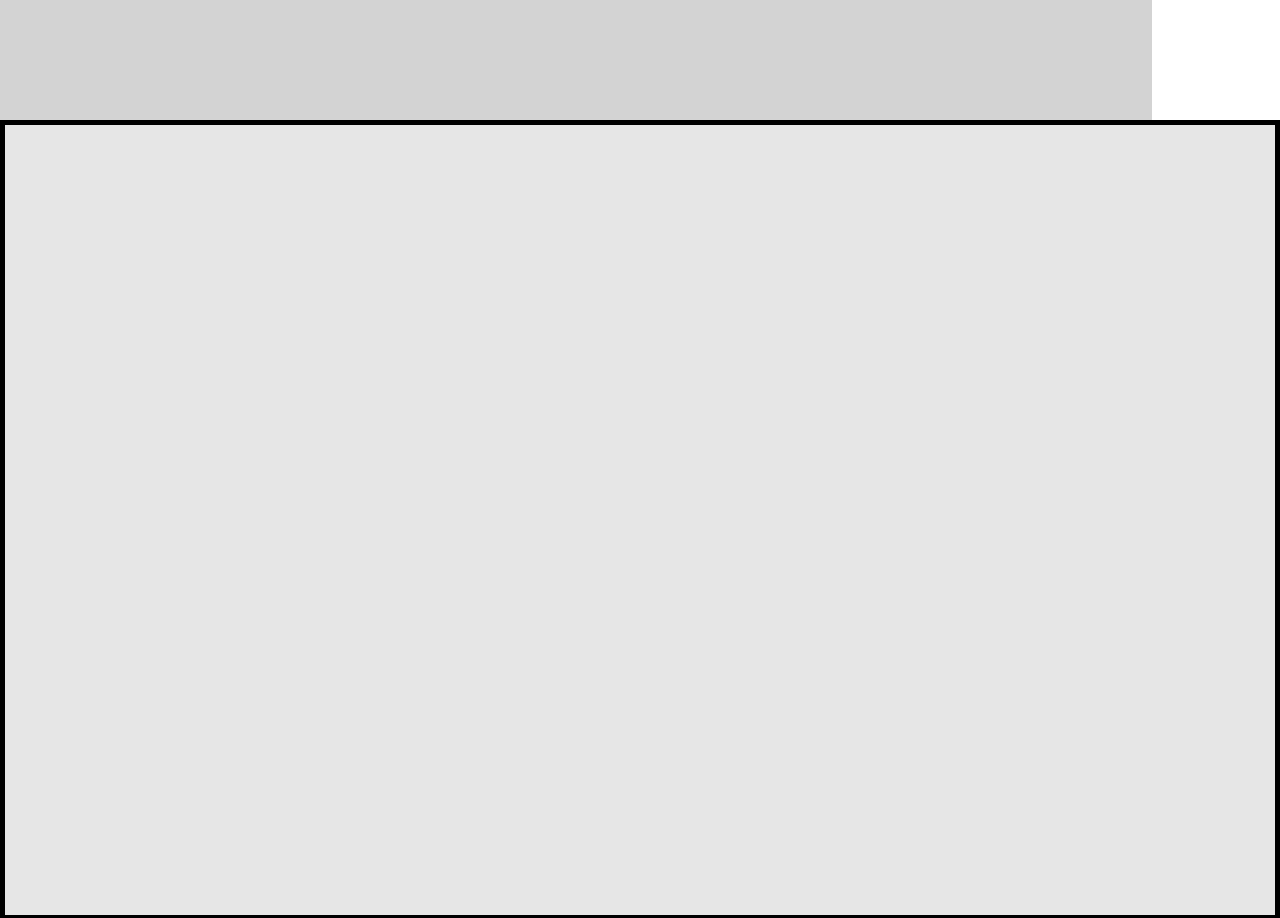
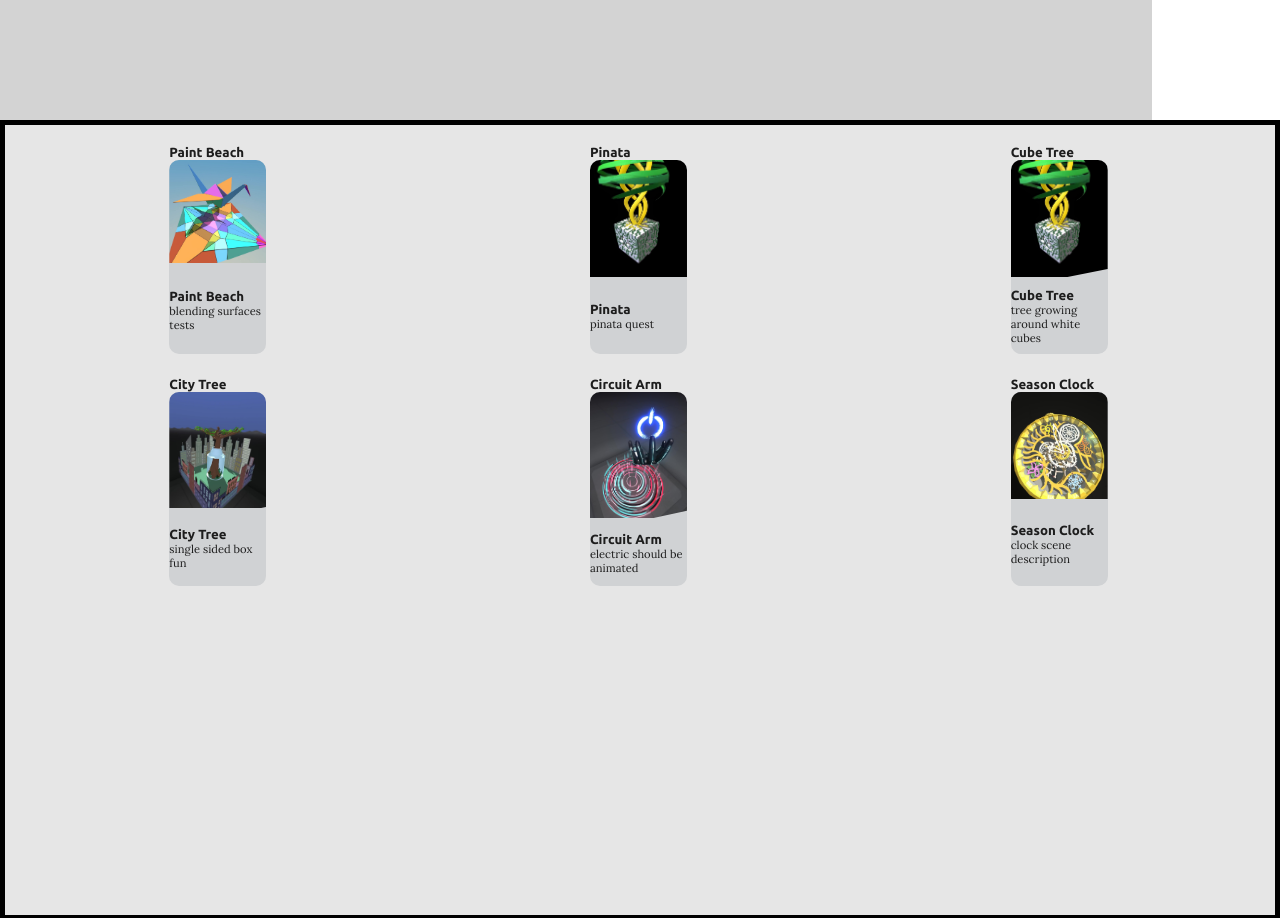
Before and after one commit to Cedaring-xr/cedaring-art, a React (Create React App) app in the folder test1/: page /react in a window 1280 px wide. Shown: the part 1080-1998 px from the top of the page. Built offline with nearby package versions, Linux system fonts and the light colour scheme.

Commit message:
react practice and some sass cleanup

```diff
--- a/test1/src/App.scss
+++ b/test1/src/App.scss
@@ -1,7 +1,6 @@
 @use "./scss/abstracts";
 @use "./scss/components";
 @use "./scss/pages";
-
 
 //variables
 $altBlueColor: #61dafb;
@@ -84,77 +83,6 @@ body {
 }
 
 
-//grid stuff
-.grid-container {
-  display: grid;
-  gap: 2rem;
-  grid-template-columns: repeat(auto-fit, minmax(300px, 1fr));
-  place-items: center center;
-  padding: 20px;
-  overflow: hidden;
-}
-
-.grid-card {
-  display: grid;
-  border-radius: 10px;
-  height: 500px;
-  background: transparent;
-  place-items: center center;
-  overflow: hidden;
-  position: relative;
-}
-
-.grid-card-content {
-  position: relative;
-  display: grid;
-  overflow: hidden;
-  width: 97%;
-  height: 97%;
-  background-color: #d0d2d4;
-  border-radius: 10px;
-
-  // .grid-img-container::before {
-  //   content: '';
-  //   width: 100px;
-  //   height: 160%;
-  //   position: absolute;
-  //   left: 40%;
-  //   top: -20%;
-  //   background: linear-gradient(#47494d, #f8cc7a);
-  //   animation: animate 8s linear infinite;
-  // }
-
-
-  //other card stuff
-  .grid-img-container {
-    position: relative;
-    height: 100%;
-    clip-path: polygon(0 0, 100% 0, 100% 85%, 0 100%);
-    border-radius: 10px;
-  }
-
-  .grid-card-img {
-    width: 100%;
-    z-index: 10;
-  }
-}
-
-.grid-card-desc-container {
-  position: relative;
-  p {
-    font-size: 0.7em;
-  }
-}
-
-@keyframes animate {
-  0% {
-    transform: rotate(0deg);
-  }
-  100% {
-    transform: rotate(360deg);
-  }
-}
-
 // page top container area
 .Heading_container {
   height: 300px;
--- /dev/null
+++ b/test1/src/components/CardInfo.js
@@ -0,0 +1,36 @@
+import React from 'react';
+import art from '../Assets/artwork.json';
+
+import styles from '../scss/components/cardInfo.module.scss';
+
+import closeIcon from '../Assets/logos/x-png.png';
+
+export default function CardInfo(props) {
+    // useStae
+    console.log(props)
+    return (
+        <>
+            <div className="grid-container">
+                {art.reverse().map((card) => {
+                    return (
+                        <div key={card.id} className={styles.card}>
+                            <h5 className={styles.title}>{card.name}</h5>
+                            <div className={styles.content}>
+                                <div className="grid-img-container">
+                                    <img
+                                        className="grid-card-img"
+                                        src={card['preview-img']}
+                                    />
+                                </div>
+                                <div className="grid-card-desc-container">
+                                    <h5>{card.name}</h5>
+                                    <p>{card.description}</p>
+                                </div>
+                            </div>
+                        </div>
+                    );
+                })}
+            </div>
+        </>
+    );
+}
--- a/test1/src/pages/Artwork.js
+++ b/test1/src/pages/Artwork.js
@@ -1,6 +1,8 @@
 import React, { useState } from "react";
 import ModalCard from "../components/ModalCard";
 import art from "../Assets/artwork.json";
+
+import styles from '../scss/components/modalCard.module.scss';
 
 
 export default function Artwork()  {
--- a/test1/src/pages/ArtworkSpring.js
+++ b/test1/src/pages/ArtworkSpring.js
@@ -7,7 +7,7 @@ export default function Artwork()  {
     const [isOpen, setOpen] = useState(false) //state starts in the parent
 
     return (
-        <div>
+        <>
             <div className="grid-container">
                 { art.reverse().map( card => {
                     return(
@@ -26,6 +26,6 @@ export default function Artwork()  {
                     )
                 })}
             </div>
-        </div>
+        </>
     )
 }
--- a/test1/src/pages/ReactPrac.js
+++ b/test1/src/pages/ReactPrac.js
@@ -1,5 +1,7 @@
 import React, { useState, useRef, useEffect } from 'react';
 import TodoList from '../components/TodoList';
+import CardInfo from '../components/CardInfo';
+import art from '../Assets/artwork.json';
 import { v4 as uuidv4 } from 'uuid';
 import { useTransition, animated } from 'react-spring';
 import { gsap } from 'gsap';
@@ -97,7 +99,9 @@ export default function ReactPrac() {
                     )
                 )}
             </div>
-            <div className='tutorial-block'></div>
+            <div className='tutorial-block'>
+                <CardInfo  />
+            </div>
         </>
     );
 }
--- a/test1/src/scss/components/_index.scss
+++ b/test1/src/scss/components/_index.scss
@@ -2,3 +2,4 @@
 @forward './modalCard.module.scss';
 @forward './header.module.scss';
 @forward './footer.module.scss';
+@forward './cardInfo.module.scss';
--- /dev/null
+++ b/test1/src/scss/components/cardInfo.module.scss
@@ -0,0 +1,31 @@
+@use '../abstracts';
+
+
+
+.card {
+    width: 100px;
+    height: 200px;
+}
+
+.content {
+    position: relative;
+    display: grid;
+    overflow: hidden;
+    width: 97%;
+    height: 97%;
+    background-color: #d0d2d4;
+    border-radius: 10px;
+
+}
+    //other card stuff
+.grid-img-container {
+    position: relative;
+    height: 100%;
+    clip-path: polygon(0 0, 100% 0, 100% 85%, 0 100%);
+    border-radius: 10px;
+}
+
+.grid-card-img {
+    width: 100%;
+    z-index: 10;
+}
--- a/test1/src/scss/components/modalCard.module.scss
+++ b/test1/src/scss/components/modalCard.module.scss
@@ -26,3 +26,66 @@
     width: 50px;
     background-color: brown;
 }
+
+// break
+
+.grid-container {
+    display: grid;
+    gap: 2rem;
+    grid-template-columns: repeat(auto-fit, minmax(300px, 1fr));
+    place-items: center center;
+    padding: 20px;
+    overflow: hidden;
+}
+
+.grid-card {
+    display: grid;
+    border-radius: 10px;
+    height: 500px;
+    background: transparent;
+    place-items: center center;
+    overflow: hidden;
+    position: relative;
+  }
+
+  .grid-card-content {
+    position: relative;
+    display: grid;
+    overflow: hidden;
+    width: 97%;
+    height: 97%;
+    background-color: #d0d2d4;
+    border-radius: 10px;
+
+    // .grid-img-container::before {
+    //   content: '';
+    //   width: 100px;
+    //   height: 160%;
+    //   position: absolute;
+    //   left: 40%;
+    //   top: -20%;
+    //   background: linear-gradient(#47494d, #f8cc7a);
+    //   animation: animate 8s linear infinite;
+    // }
+
+
+    //other card stuff
+    .grid-img-container {
+      position: relative;
+      height: 100%;
+      clip-path: polygon(0 0, 100% 0, 100% 85%, 0 100%);
+      border-radius: 10px;
+    }
+
+    .grid-card-img {
+      width: 100%;
+      z-index: 10;
+    }
+  }
+
+  .grid-card-desc-container {
+    position: relative;
+    p {
+      font-size: 0.7em;
+    }
+  }
```
